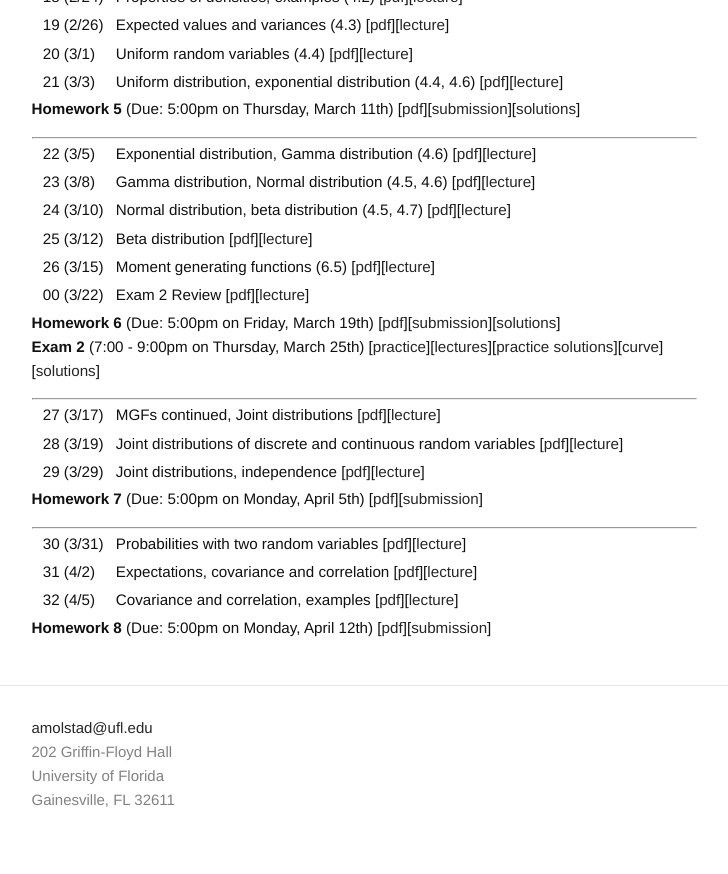
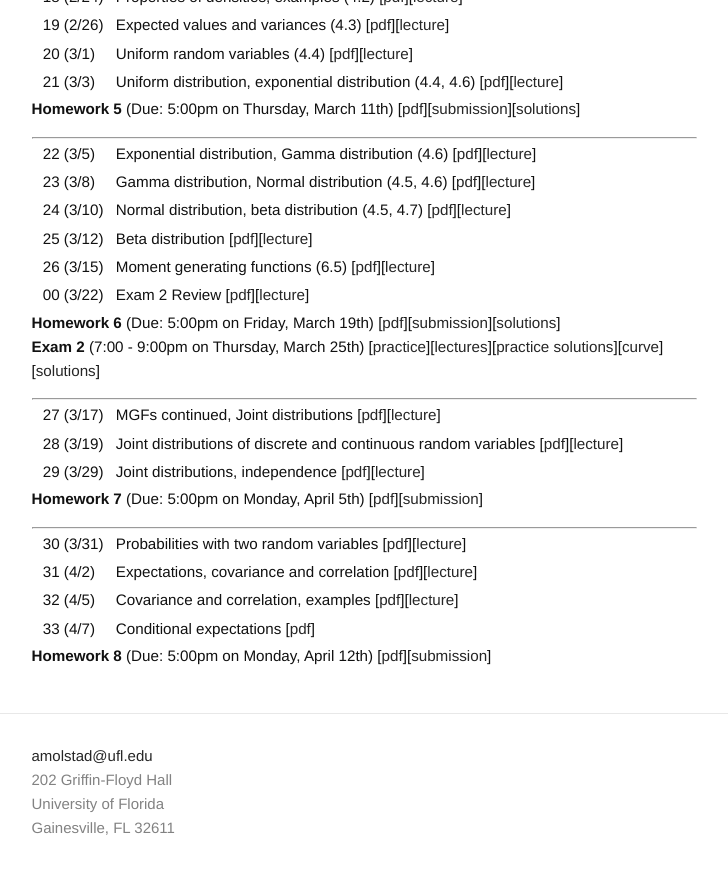
Before and after one commit to ajmolstad/ajmolstad.github.io, a Jekyll site: the page built from S21_STA4321.md, in a window 1280 px wide and 900 px high, scrolled down 1046 px. Shown: the top 874 px of the window, without its empty margins (276-1004 px from the left). Built offline with Jekyll 4.4.1, drawn with Linux system fonts in a browser that asks for light colours.

Commit message:
Update S21_STA4321.md

```diff
--- a/S21_STA4321.md
+++ b/S21_STA4321.md
@@ -94,6 +94,7 @@ Note that you must be logged into your UFL eLearning account to access course ma
 || 30 (3/31)  || Probabilities with two random variables [[pdf](https://ufl.instructure.com/files/58378296/download?download_frd=1)][[lecture](https://ufl.instructure.com/courses/426946/files?preview=58414665)]||
 || 31 (4/2) || Expectations, covariance and correlation [[pdf](https://ufl.instructure.com/files/58441461/download?download_frd=1)][[lecture](https://ufl.instructure.com/courses/426946/files?preview=58485903)] ||
 || 32 (4/5) || Covariance and correlation, examples [[pdf](https://ufl.instructure.com/files/58511824/download?download_frd=1)][[lecture](https://ufl.instructure.com/files/58531725/download?download_frd=1)] ||
+|| 33 (4/7) || Conditional expectations [[pdf](https://ufl.instructure.com/files/58588234/download?download_frd=1)] ||
 
 
 **Homework 8** (Due: 5:00pm on Monday, April 12th) [[pdf](https://ufl.instructure.com/files/58576842/download?download_frd=1)][[submission](https://ufl.instructure.com/courses/426946/assignments/4655881)]
```
